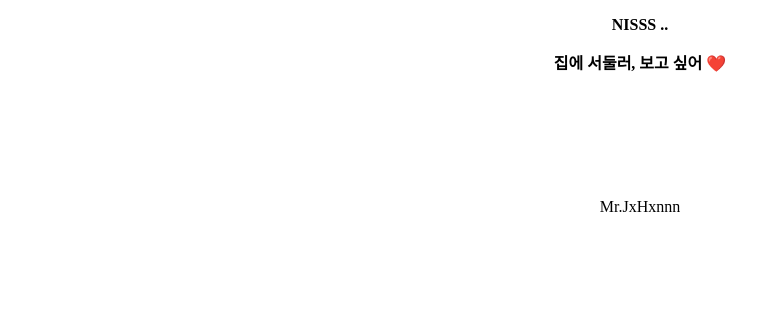
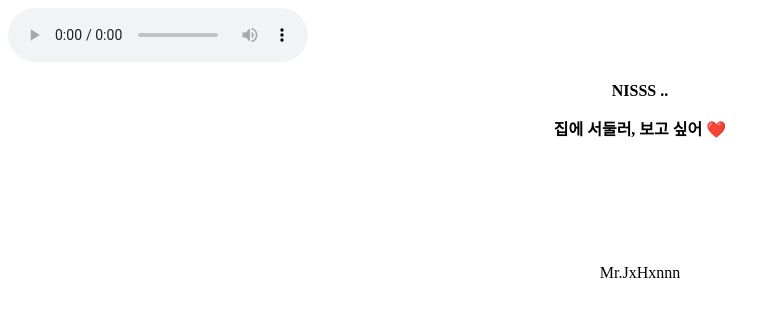
Before and after one commit to buatoktav/buatoktav.github.io, a website: page index.html in a window 1280 px wide. Shown: the whole page, without its empty margins (0-780 px from the left). Drawn offline with Linux system fonts and the light colour scheme.

Commit message:
Update index.html

```diff
--- a/index.html
+++ b/index.html
@@ -4,7 +4,7 @@
 
 
 
-	<audio class="song" control autoplay>
+	<audio class="song" controls autoplay>
         <source src="hbd.mp3"></source>
 	   Your browser isn't invited for super fun audio time.
     </audio>
```
